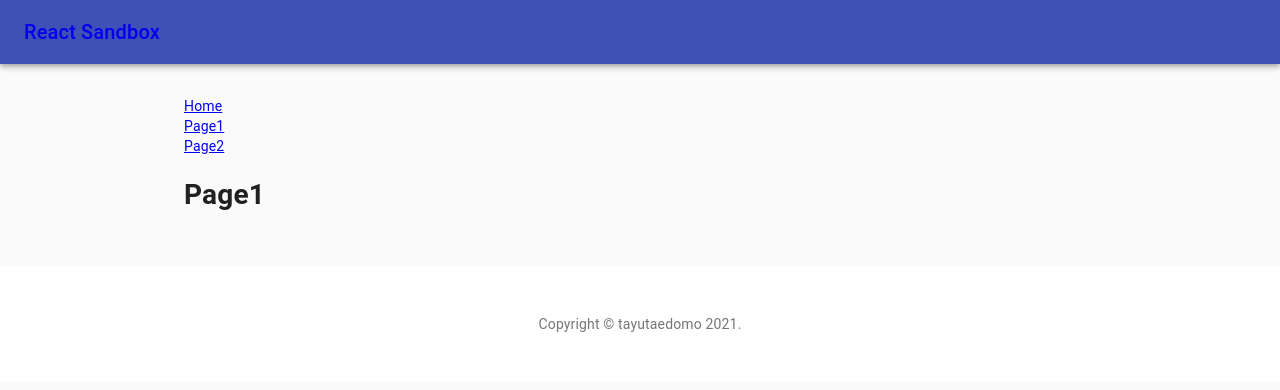
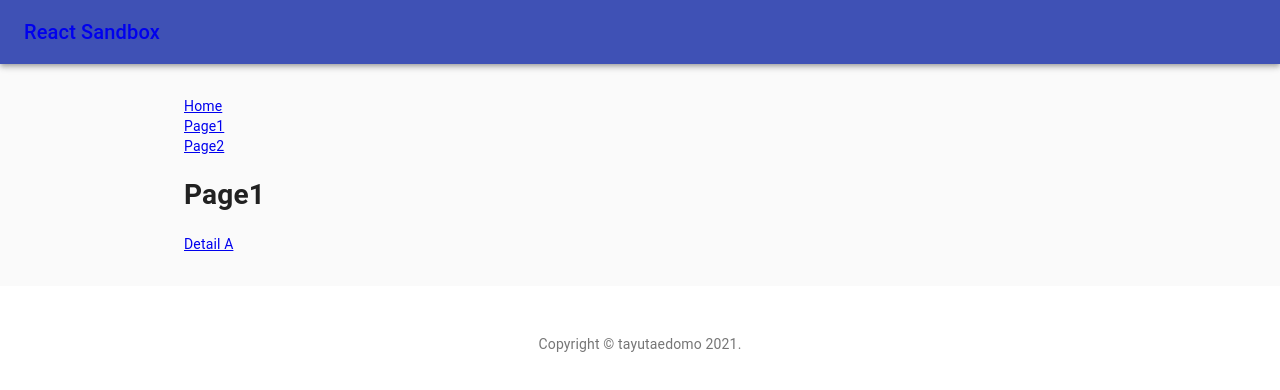
Before and after one commit to tayutaedomo/react-sandbox, a React (Create React App) app: page /router/page1 in a window 1280 px wide. Shown: the top 390 px of the page. Built offline with nearby package versions, Linux system fonts and the light colour scheme.

Commit message:
add: RouterPage1DetailA component

```diff
--- a/src/components/router/RouterPage1.jsx
+++ b/src/components/router/RouterPage1.jsx
@@ -1,9 +1,15 @@
 import React from 'react';
+import { Link } from 'react-router-dom';
 
 const RouterPage1 = () => {
+  const arr = [...Array(100).keys()];
+
   return (
     <div>
       <h1>Page1</h1>
+      <Link to={{ pathname: '/router/page1/detailA', state: arr }}>
+        Detail A
+      </Link>
     </div>
   );
 };
--- /dev/null
+++ b/src/components/router/RouterPage1DetailA.jsx
@@ -0,0 +1,15 @@
+import React from 'react';
+import { useLocation } from 'react-router';
+
+const RouterPage1DetailA = () => {
+  const { state } = useLocation();
+  console.log(state);
+
+  return (
+    <div>
+      <h1>Page1 Detail A</h1>
+    </div>
+  );
+};
+
+export default RouterPage1DetailA;
```
Also changed, not shown: src/router/RouterRoutes.jsx (+7 -1 lines).
